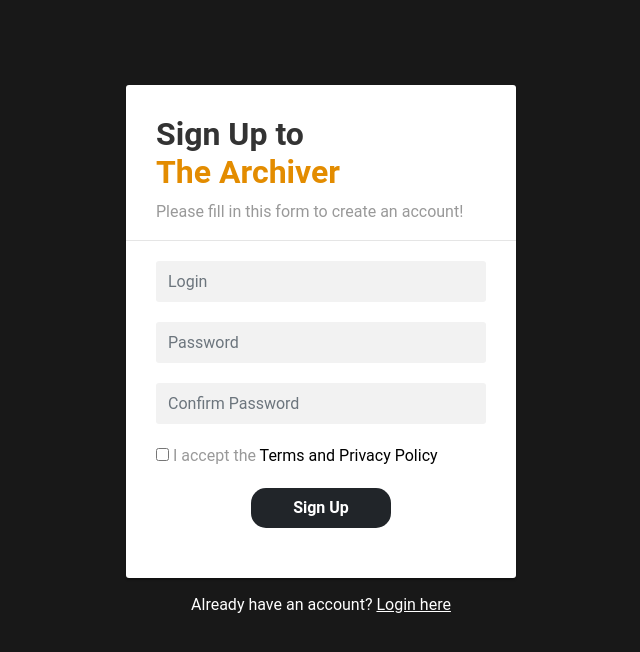
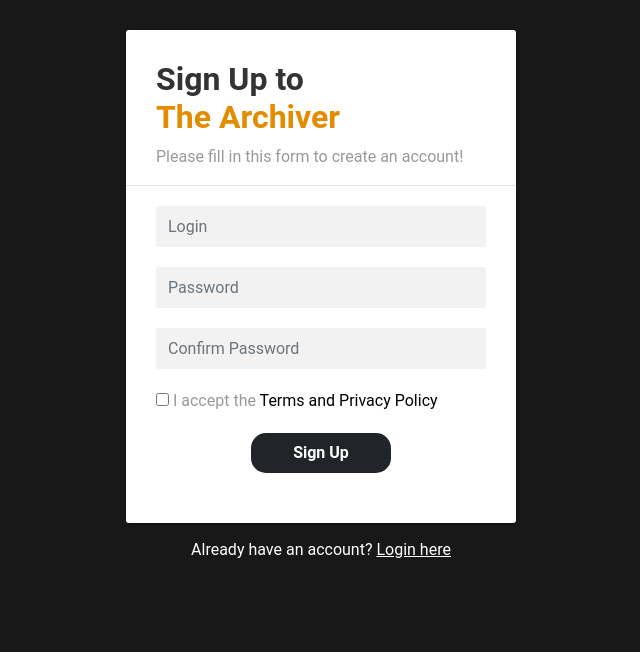
Before and after one commit to ValentinM27/postit, a Next.js app: page /users/signup in a window 1280 px wide. Shown: the top 652 px of the page, without its empty margins (319-959 px from the left). Built offline with nearby package versions, Linux system fonts and the light colour scheme.

Commit message:
[revert] - remove fix navbar

```diff
--- a/components/myNavbar.tsx
+++ b/components/myNavbar.tsx
@@ -34,7 +34,7 @@ const myNavbar = () => {
   }, []);
 
   return (
-    <nav className="header navbar fixed-top navbar-dark bg-dark">
+    <nav className="header navbar navbar-dark bg-dark">
       <div className="left-container-header d-flex justify-content-between">
         <div className="left-header navbar-brand">
           <a href="/">
--- a/styles/globals.css
+++ b/styles/globals.css
@@ -314,7 +314,3 @@ input[type="file"] {
   font-weight: bold;
   color: #f2f2f2;
 }
-
-.wrapper {
-  margin-top: 85px;
-}
```
